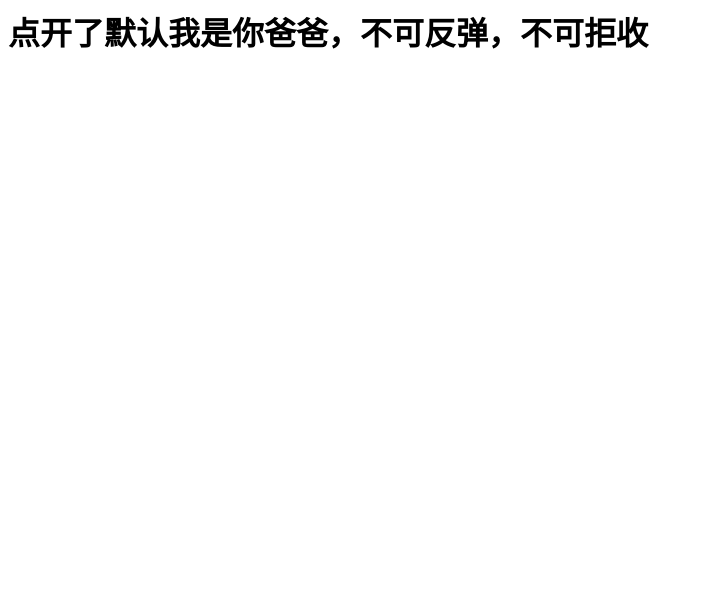
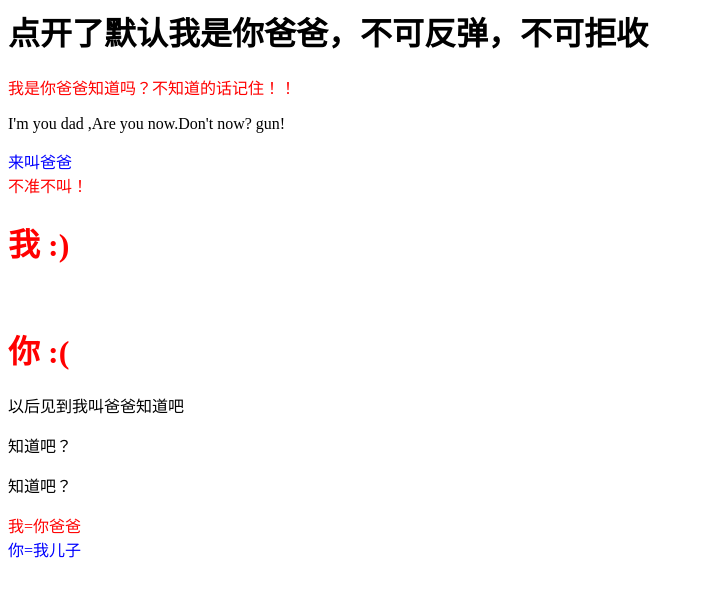
Before and after one commit to HZK-20130814/dad, a plain HTML site: page index.html in a window 1280 px wide. Shown: the whole page, without its empty margins (0-704 px from the left). Drawn offline with Linux system fonts and the light colour scheme.

Commit message:
Add files via upload

```diff
--- a/index.html
+++ b/index.html
@@ -1 +1,12 @@
 <h1><strong>点开了默认我是你爸爸，不可反弹，不可拒收</strong></h1>
+<span style="color: red;">我是你爸爸知道吗？不知道的话记住！！</span>
+<p>I'm you dad ,Are you now.Don't now? gun!</p>
+<span style="color: blue;">来叫爸爸</span><br>
+<span style="color: red;">不准不叫！</span><br>
+<h1><span style="color: red;">我   :)</span></h1><br>
+<h1><span style="color: red;">你   :(</span></h1>
+<p>以后见到我叫爸爸知道吧</p>
+<p>知道吧？</p>
+<p>知道吧？</p>
+<span style="color: red;">我=你爸爸</span><br>
+<span style="color: blue;">你=我儿子</span><br>
```
